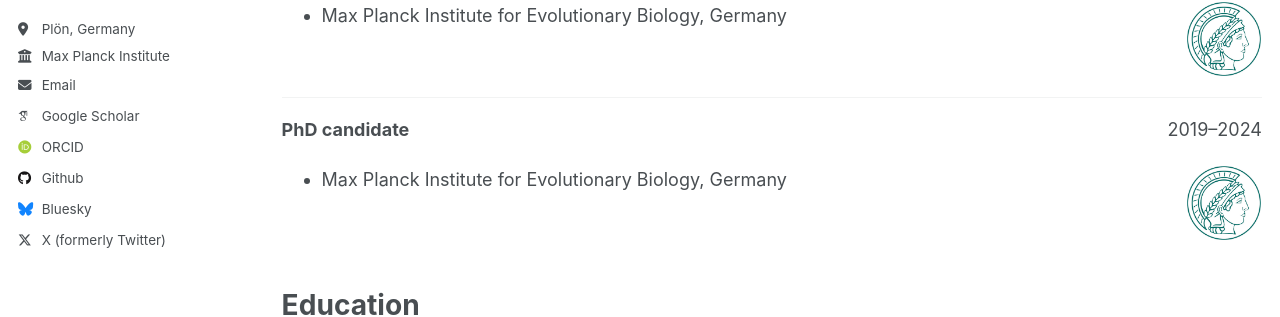
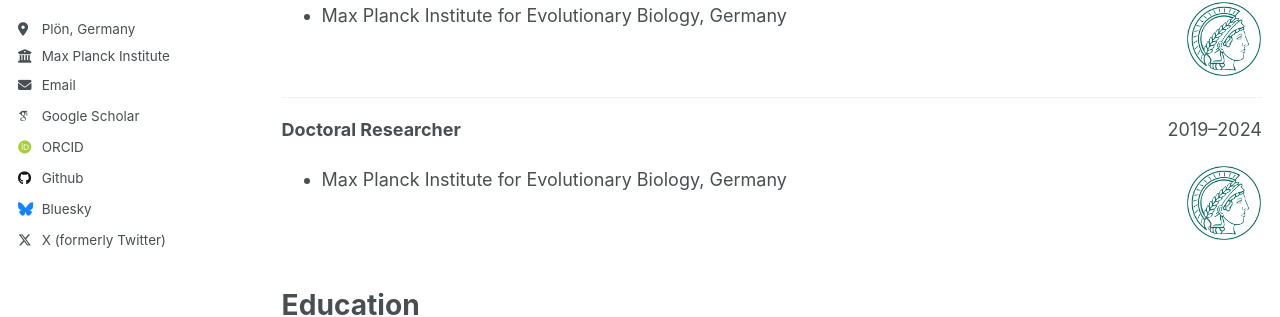
Before and after one commit to drcepic/drcepic.github.io, a Jekyll site: the page built from _pages/cv.md, in a window 1280 px wide and 900 px high. Shown: the part 303-620 px from the top of the window. Built offline with Jekyll 4.4.1, drawn with Linux system fonts in a browser that asks for light colours; some web fonts are replaced.

Commit message:
Update cv.md

```diff
--- a/_pages/cv.md
+++ b/_pages/cv.md
@@ -29,7 +29,7 @@ Research experience
 <hr>
 
 <p>
-    <span> <b>PhD candidate</b> </span>
+    <span> <b>Doctoral Researcher</b> </span>
     <span style="float:right;">2019–2024</span>
     <div class="clearix"></div>
 </p>
```
